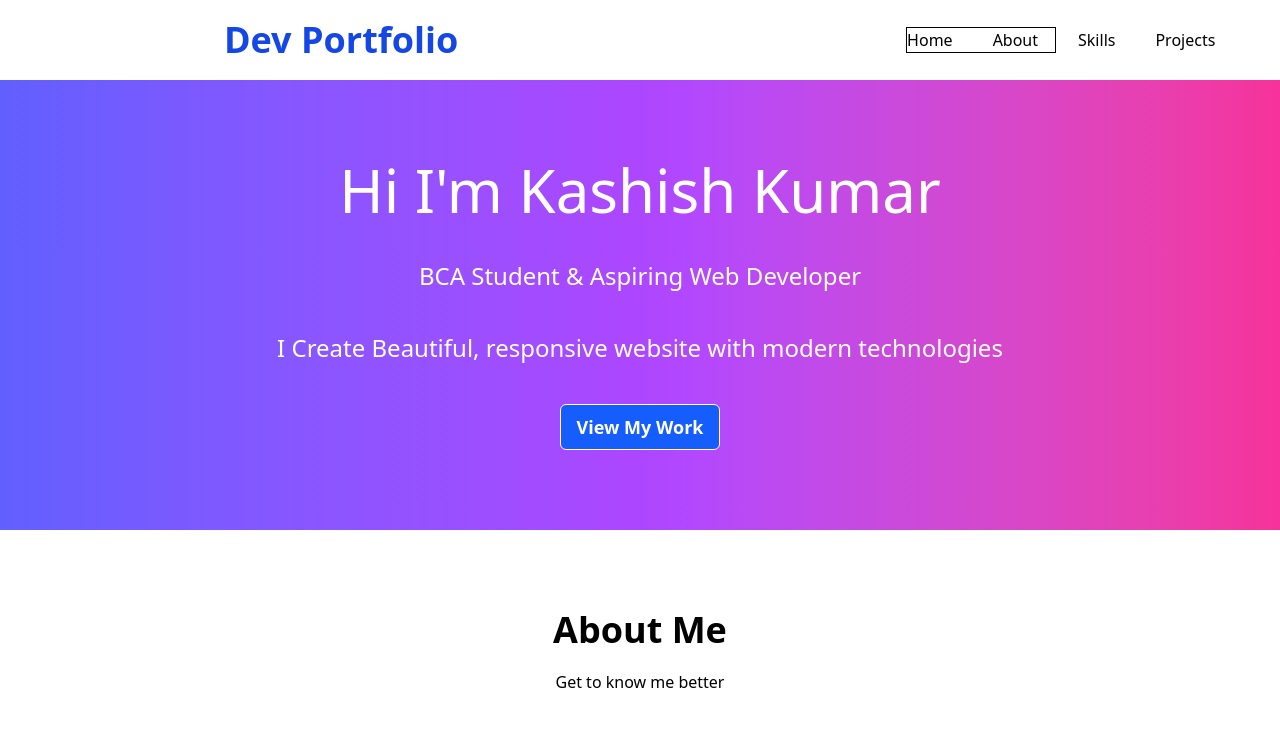
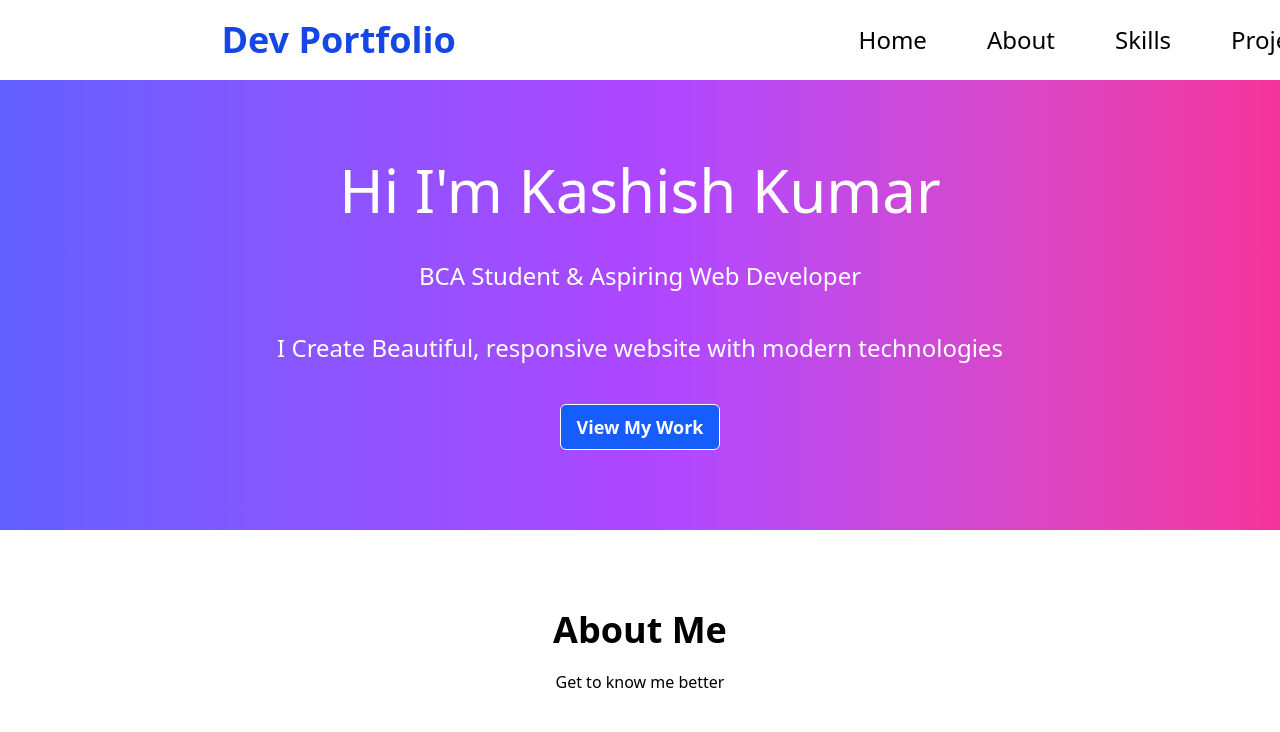
Before and after one commit to Kashish-Kumar-Angrish/Portfolio-website, a plain HTML site: page index.html in a window 1280 px wide. Shown: the top 732 px of the page. Drawn offline with nearby package versions, Linux system fonts and the light colour scheme.

Commit message:
added htmlcode

```diff
--- a/index.html
+++ b/index.html
@@ -5,23 +5,29 @@
   <meta charset="UTF-8">
   <meta name="viewport" content="width=device-width, initial-scale=1.0">
   <script src="https://cdn.jsdelivr.net/npm/@tailwindcss/browser@4"></script>
+
+  <link href="https://cdn.jsdelivr.net/npm/remixicon@4.5.0/fonts/remixicon.css" rel="stylesheet">
+
+
   <title>Portfolio website</title>
 </head>
 
 <body>
 
-  <div class="relative">
+  <div class="relative overflow-x-hidden w-full">
     <!-- Nav Bar -->
-    <div class="flex lg:flex-row justify-around list-none items-center my-5">
+    <div class="flex lg:flex-row lg:justify-around list-none items-center my-5 mx-5">
       <h1 class="text-4xl text-blue-700 font-bold">Dev Portfolio</h1>
-      <i class="ri-menu-line text-3xl lg:hidden"></i>
+      <i class="ri-menu-line text-3xl lg:hidden absolute right-5 top-5"></i>
 
-      <nav class="lg:flex lg:relative lg:flex-row lg:gap-10 flex flex-col absolute border bg-transparent w-[150px] ">
-        <i class="ri-close-large-line text-2xl lg:hidden"></i>
-        <a href="">Home</a>
-        <a href="">About</a>
-        <a href="">Skills</a>
-        <a href="">Projects</a>
+      <nav
+        class=" flex gap-15 text-2xl lg:flex-row flex-col lg:border-0 lg:relative lg:h-8 absolute top-0 w-50  border-2 h-100 backdrop-blur-2xl lg:right-0 -right-50">
+        <a href="" class="hover:text-violet-600">Home</a>
+        <a href="#Aboutme" class="hover:text-violet-600">About</a>
+        <a href="" class="hover:text-violet-600">Skills</a>
+        <a href="" class="hover:text-violet-600">Projects</a>
+
+        <i class="absolute right-2 top-0 ri-close-large-line text-2xl lg:hidden"></i>
       </nav>
 
     </div>
```
